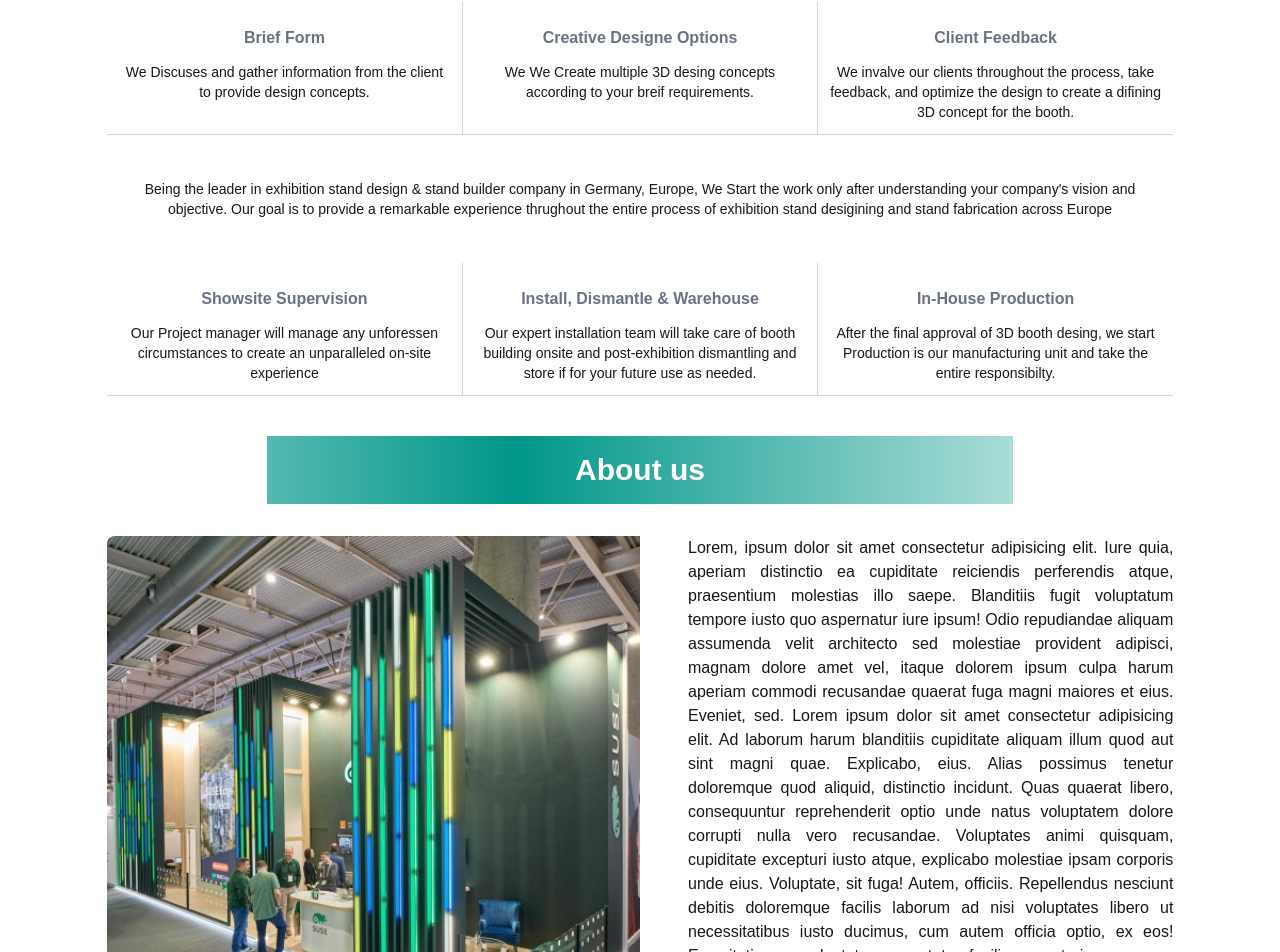
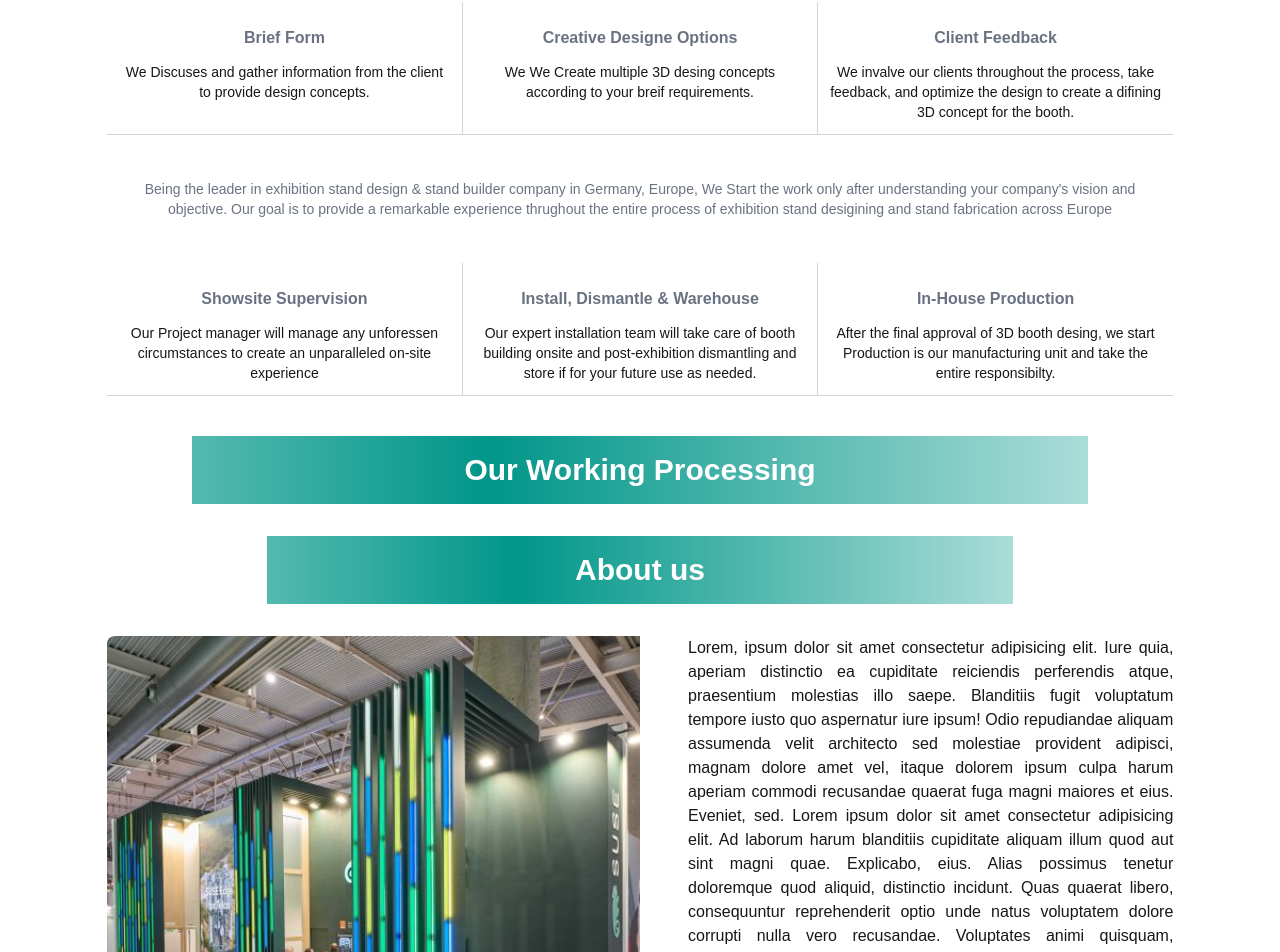
Before and after one commit to forhad1518/country-communication, a Next.js app: page / in a window 1280 px wide. Shown: the part 1925-2877 px from the top of the page. Built offline with nearby package versions, Linux system fonts and the light colour scheme.

Commit message:
create working process section

```diff
--- a/app/(main)/page.tsx
+++ b/app/(main)/page.tsx
@@ -5,6 +5,7 @@ import TripleSlider from "@/components/sections/home/TripleSlider";
 import Offer_service from "@/components/sections/home/Offer_service";
 import Our_services from "@/components/sections/home/Our_services";
 import Workflow from "@/components/sections/home/Workflow";
+import Working_process from "@/components/sections/home/Working_process";
 
 
 export default function Home() {
@@ -21,8 +22,13 @@ export default function Home() {
       <div className="w-10/12 mx-auto">
         <Our_services />
       </div>
+      {/* WorkFLow Section */}
       <div className="w-10/12 mx-auto my-10">
         <Workflow />
+      </div>
+      {/* Working process */}
+      <div>
+        <Working_process/>
       </div>
       {/* About Us Section */}
       <div className="w-10/12 mx-auto">
--- a/components/sections/home/Workflow.tsx
+++ b/components/sections/home/Workflow.tsx
@@ -5,37 +5,37 @@ export default function Workflow() {
             <div><h3 className="text-accentColor text-md md:text-xl lg:text-2xl font-bold">Our Workflow of Exhibition Stand Builder And Booth Construction In Germany, Europe.</h3></div>
             <div className="grid grid-cols-1 lg:grid-cols-3 lg:border-sm-b border-gray-300 my-8">
                 <div className="flex flex-col gap-3 p-3 border-b border-gray-300">
-                    <h1 className="text-accentColor text-2xl"><i className="fa-solid fa-list"></i></h1>
+                    <h1 className="text-accentColor text-2xl"><i className="fa-solid fa-list" aria-hidden="true"></i></h1>
                     <h3 className="text-md font-semibold text-gray-500">Brief Form</h3>
                     <p className="text-sm">We Discuses and gather information from the client to provide design concepts.</p>
                 </div>
                 <div className="flex flex-col gap-3 p-3 border-b lg:border-x border-gray-300">
-                    <h1 className="text-accentColor text-2xl"><i className="fa-solid fa-desktop"></i></h1>
+                    <h1 className="text-accentColor text-2xl"><i className="fa-solid fa-desktop" aria-hidden="true"></i></h1>
                     <h3 className="text-md font-semibold text-gray-500">Creative Designe Options</h3>
                     <p className="text-sm">We We Create multiple 3D desing concepts according to your breif requirements.</p>
                 </div>
                 <div className="flex flex-col gap-3 p-3 border-b border-gray-300">
-                    <h1 className="text-accentColor text-2xl"><i className="fa-solid fa-thumbs-up"></i></h1>
+                    <h1 className="text-accentColor text-2xl"><i className="fa-solid fa-thumbs-up" aria-hidden="true"></i></h1>
                     <h3 className="text-md font-semibold text-gray-500">Client Feedback</h3>
                     <p className="text-sm">We invalve our clients throughout the process, take feedback, and optimize the design to create a difining 3D concept for the booth.</p>
                 </div>
             </div>
             <div>
-                <p className="text-sm border-y lg:border-hidden p-3 border-gray-300">Being the leader in exhibition stand design & stand builder company in Germany, Europe, We Start the work only after understanding your company's vision and objective. Our goal is to provide a remarkable experience thrughout the entire process of exhibition stand desigining and stand fabrication across Europe</p>
+                <p className="text-sm border-y lg:border-hidden p-3 border-gray-300 text-gray-500">Being the leader in exhibition stand design & stand builder company in Germany, Europe, We Start the work only after understanding your company's vision and objective. Our goal is to provide a remarkable experience thrughout the entire process of exhibition stand desigining and stand fabrication across Europe</p>
             </div>
             <div className="grid grid-cols-1 lg:grid-cols-3 lg:border-sm-b border-gray-300 my-8">
                 <div className="flex flex-col gap-3 p-3 border-b border-gray-300">
-                    <h1 className="text-accentColor text-2xl"><i className="fa-solid fa-magnifying-glass"></i></h1>
+                    <h1 className="text-accentColor text-2xl"><i className="fa-solid fa-magnifying-glass" aria-hidden="true"></i></h1>
                     <h3 className="text-md font-semibold text-gray-500">Showsite Supervision</h3>
                     <p className="text-sm">Our Project manager will manage any unforessen circumstances to create an unparalleled on-site experience</p>
                 </div>
                 <div className="flex flex-col gap-3 p-3 border-b lg:border-x border-gray-300">
-                    <h1 className="text-accentColor text-2xl"><i className="fa-solid fa-tools"></i></h1>
+                    <h1 className="text-accentColor text-2xl"><i className="fa-solid fa-tools" aria-hidden="true"></i></h1>
                     <h3 className="text-md font-semibold text-gray-500">Install, Dismantle & Warehouse</h3>
                     <p className="text-sm">Our expert installation team will take care of booth building onsite and post-exhibition dismantling and store if for your future use as needed.</p>
                 </div>
                 <div className="flex flex-col gap-3 p-3 border-b border-gray-300">
-                    <h1 className="text-accentColor text-2xl"><i className="fa-solid fa-industry"></i></h1>
+                    <h1 className="text-accentColor text-2xl"><i className="fa-solid fa-industry" aria-hidden="true"></i></h1>
                     <h3 className="text-md font-semibold text-gray-500">In-House Production</h3>
                     <p className="text-sm">After the final approval of 3D booth desing, we start Production is our manufacturing unit and take the entire responsibilty.</p>
                 </div>
--- /dev/null
+++ b/components/sections/home/Working_process.tsx
@@ -0,0 +1,9 @@
+import Heading1 from "@/components/Heading1";
+
+export default function Working_process() {
+    return(
+        <div>
+            <Heading1 text="Our Working Processing"/>
+        </div>
+    );
+};
```
